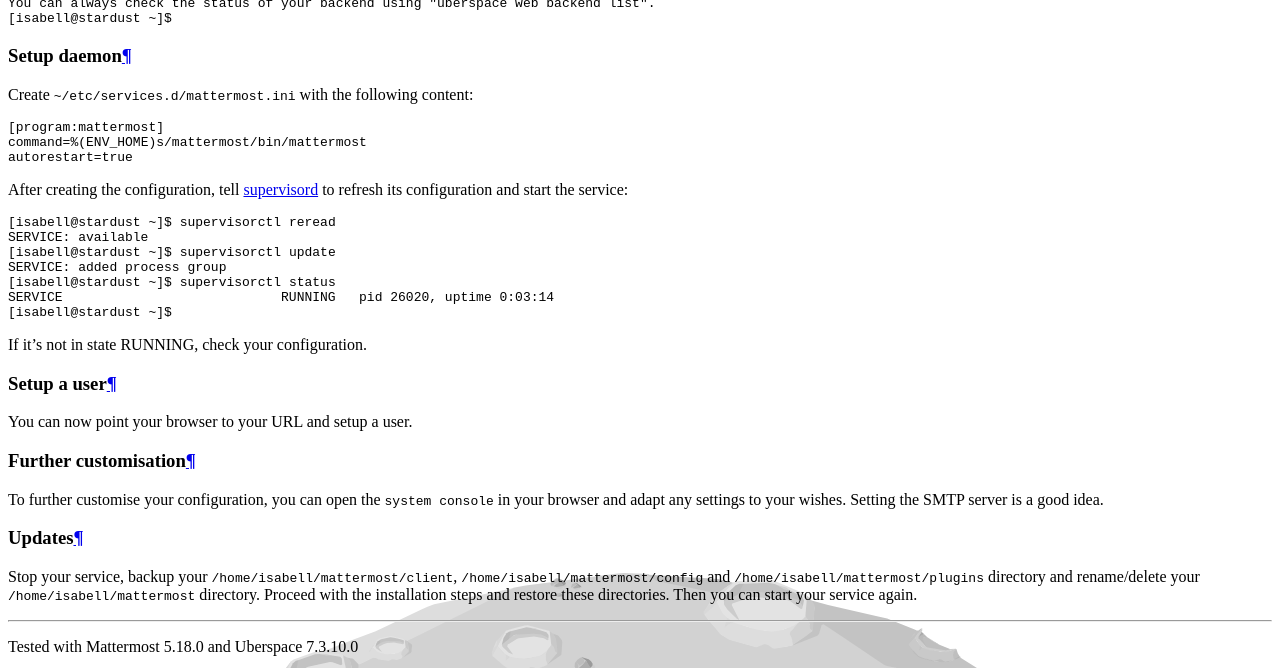
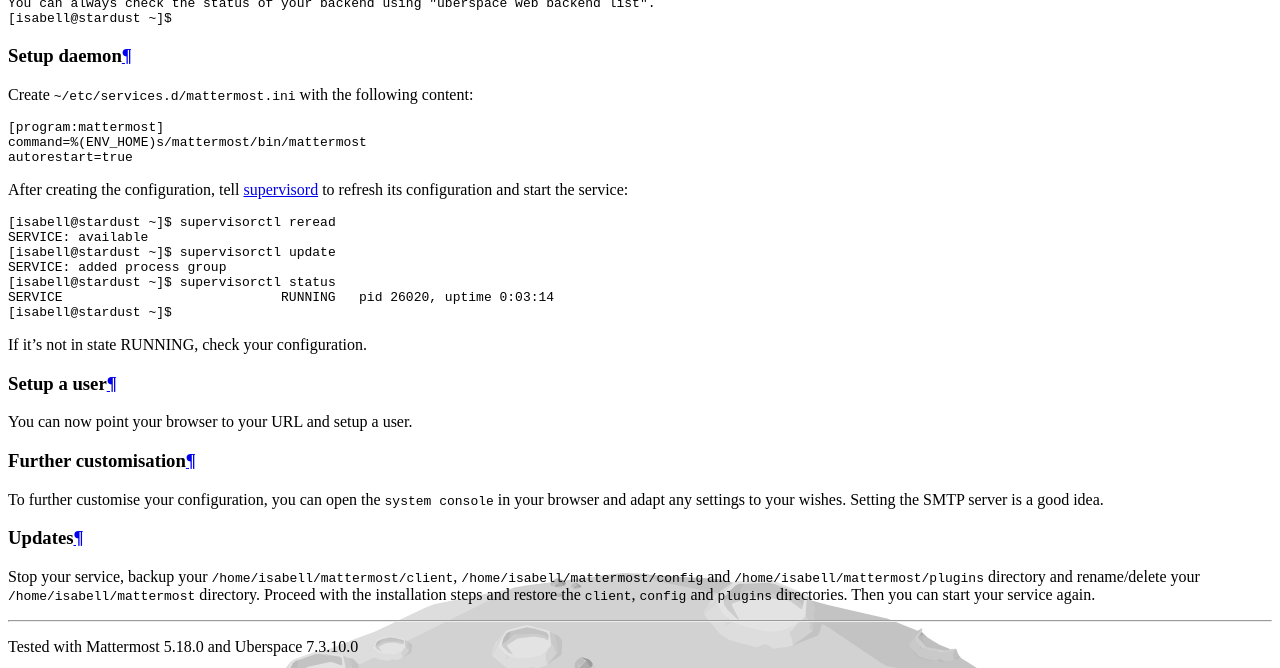
Before and after one commit to Uberspace/lab, a Sphinx documentation site: the page built from source/guide_mattermost.rst, in a window 1280 px wide and 900 px high, scrolled down 4903 px, cut to the strip 0-668 px from the top of the window. Built offline with Sphinx 7.4.7 and the Read the Docs theme 2.0.0, drawn with Linux system fonts in a browser that asks for light colours.

Commit message:
[mattermost] specify which directories to backup/restore on update

```diff
--- a/source/guide_mattermost.rst
+++ b/source/guide_mattermost.rst
@@ -157,7 +157,7 @@
 -------
 
 Stop your service, backup your ``/home/isabell/mattermost/client``, ``/home/isabell/mattermost/config`` and ``/home/isabell/mattermost/plugins`` directory and rename/delete your ``/home/isabell/mattermost`` directory.
-Proceed with the installation steps and restore these directories. Then you can start your service again.
+Proceed with the installation steps and restore the ``client``, ``config`` and ``plugins`` directories. Then you can start your service again.
 
 .. _`Mattermost website`: https://mattermost.com/download/
 
```
